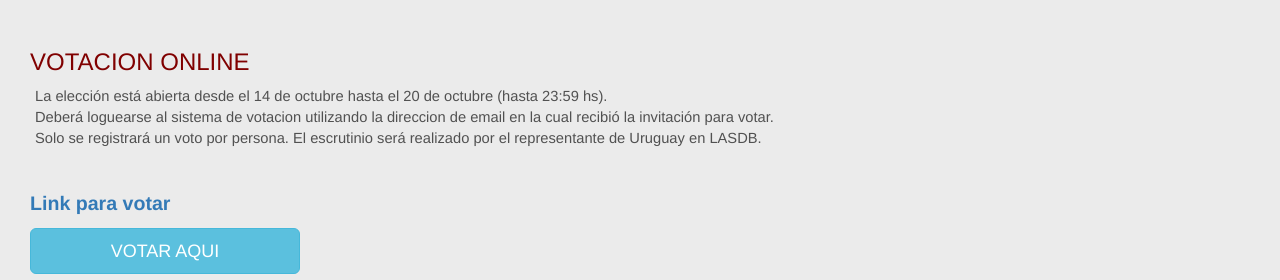
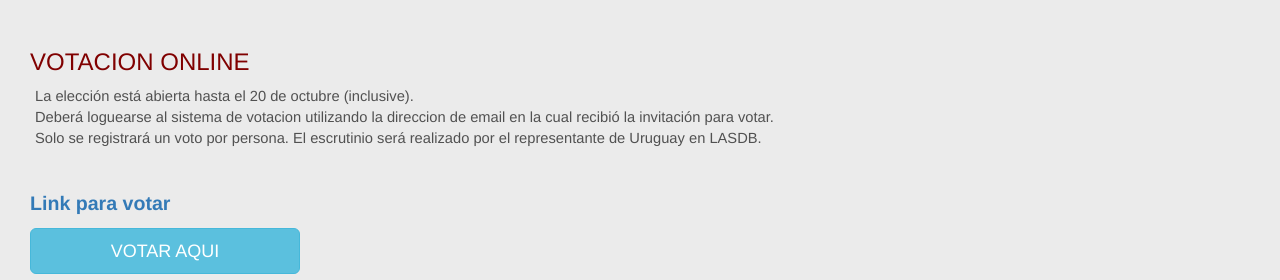
Before and after one commit to lasdb/lasdb.github.io, a Jekyll site: the page built from pages/arg/Argentina-representante-2020.html, in a window 1280 px wide. Shown: the part 1001-1281 px from the top of the page. Built offline with Jekyll 4.4.1, drawn with Linux system fonts in a browser that asks for light colours; nearby versions of some CDN libraries.

Commit message:
Update Argentina-representante-2020.html

```diff
--- a/pages/arg/Argentina-representante-2020.html
+++ b/pages/arg/Argentina-representante-2020.html
@@ -52,7 +52,7 @@ layout: default
         </div>
 
         <div class="panel-body" style="padding-top:0;">
-            <p style="font-weight: ; font-size: 1.05em;">La elección está abierta desde el 14 de octubre hasta el 20 de octubre (hasta 23:59 hs). <br>
+            <p style="font-weight: ; font-size: 1.05em;">La elección está abierta hasta el 20 de octubre (inclusive). <br>
             Deberá loguearse al sistema de votacion utilizando la direccion de email en la cual recibió la invitación para votar. <br>
             Solo se registrará un voto por persona. El escrutinio será realizado por el representante de Uruguay en LASDB.
             </p>
```
